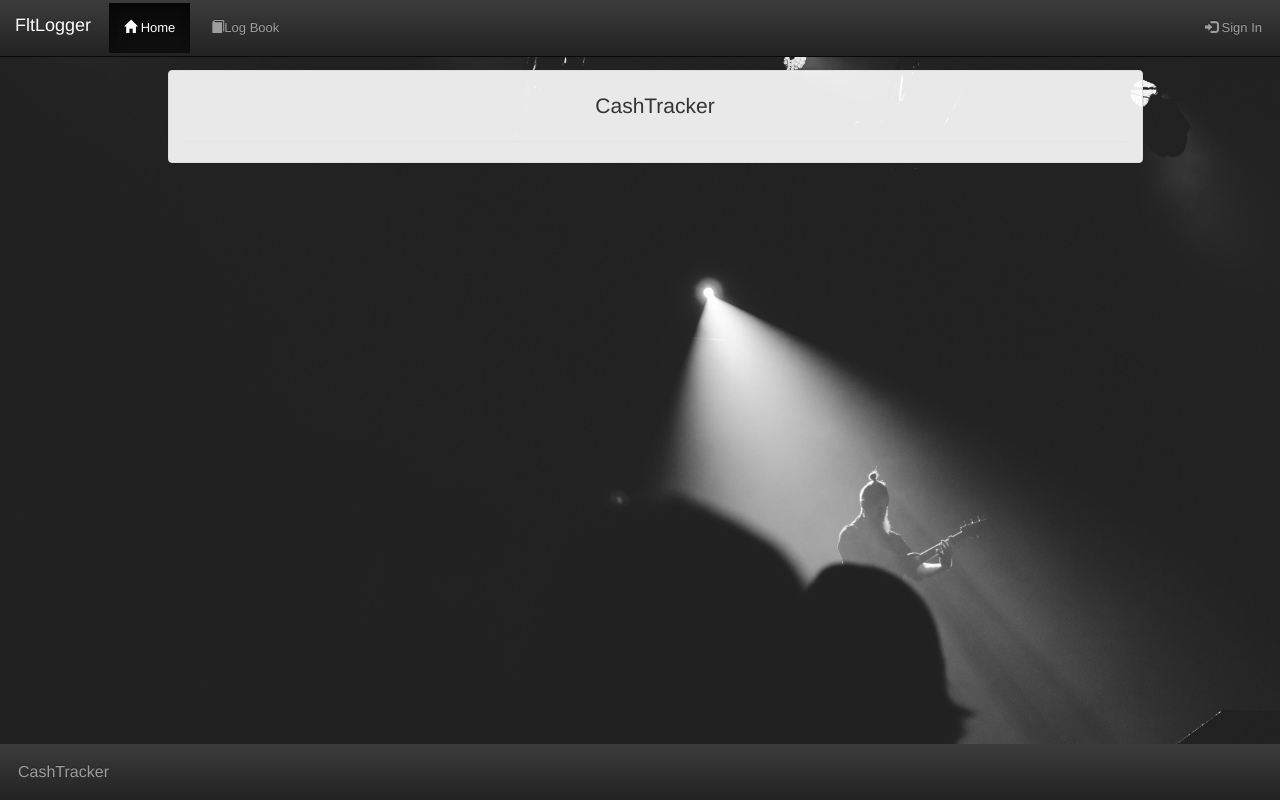
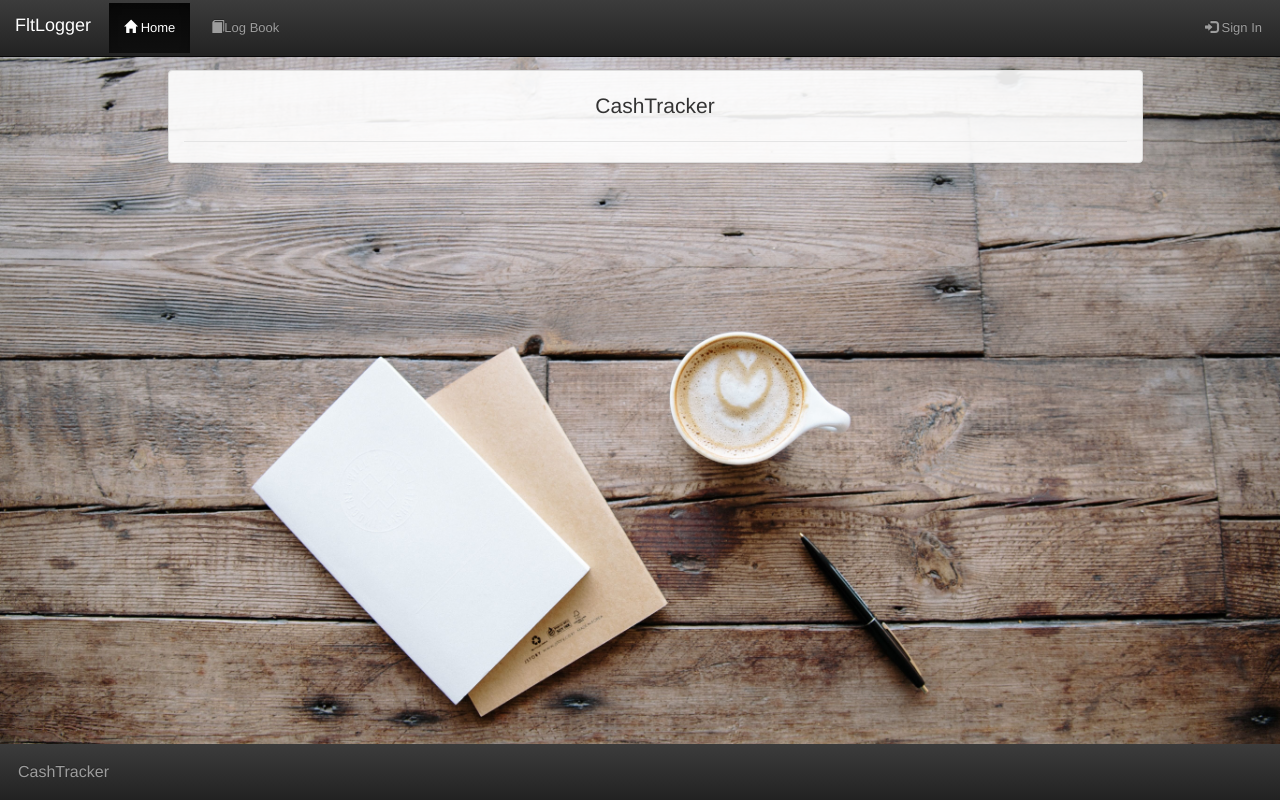
Before and after one commit to ras1002/COMP730, a Django app: page / in a window 1280 px wide. Run offline with Django 3.2, Linux system fonts and the light colour scheme; some libraries are stand-ins or nearby versions.

Commit message:
changing background;

```diff
--- a/static/bootstrap/css/starter-template.css
+++ b/static/bootstrap/css/starter-template.css
@@ -5,7 +5,7 @@ html {
   min-height: 100%;
 
   /* Background */
-  background: url(../../images/backgrounds/background1.jpg) no-repeat center center fixed;
+  background: url(../../images/backgrounds/background2.jpg) no-repeat center center fixed;
   -webkit-background-size: cover;
   -moz-background-size: cover;
   -o-background-size: cover;
```
Also changed, not shown: static/images/backgrounds/background2.jpg (added).
